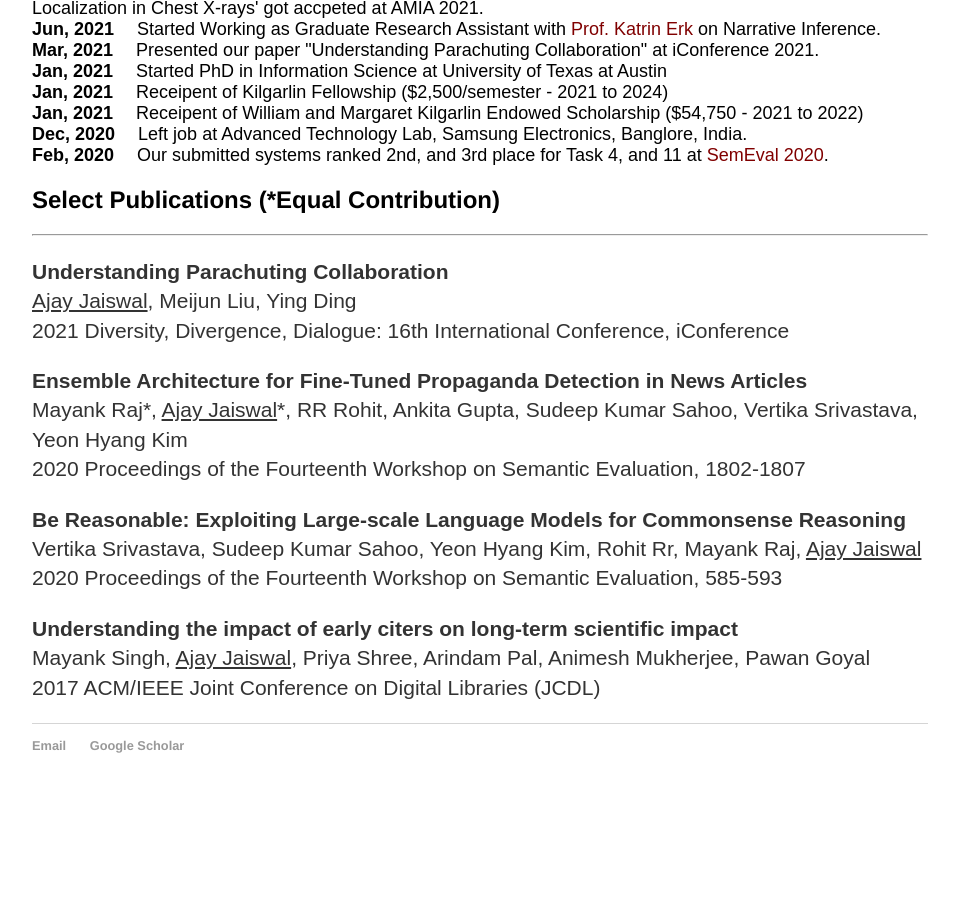
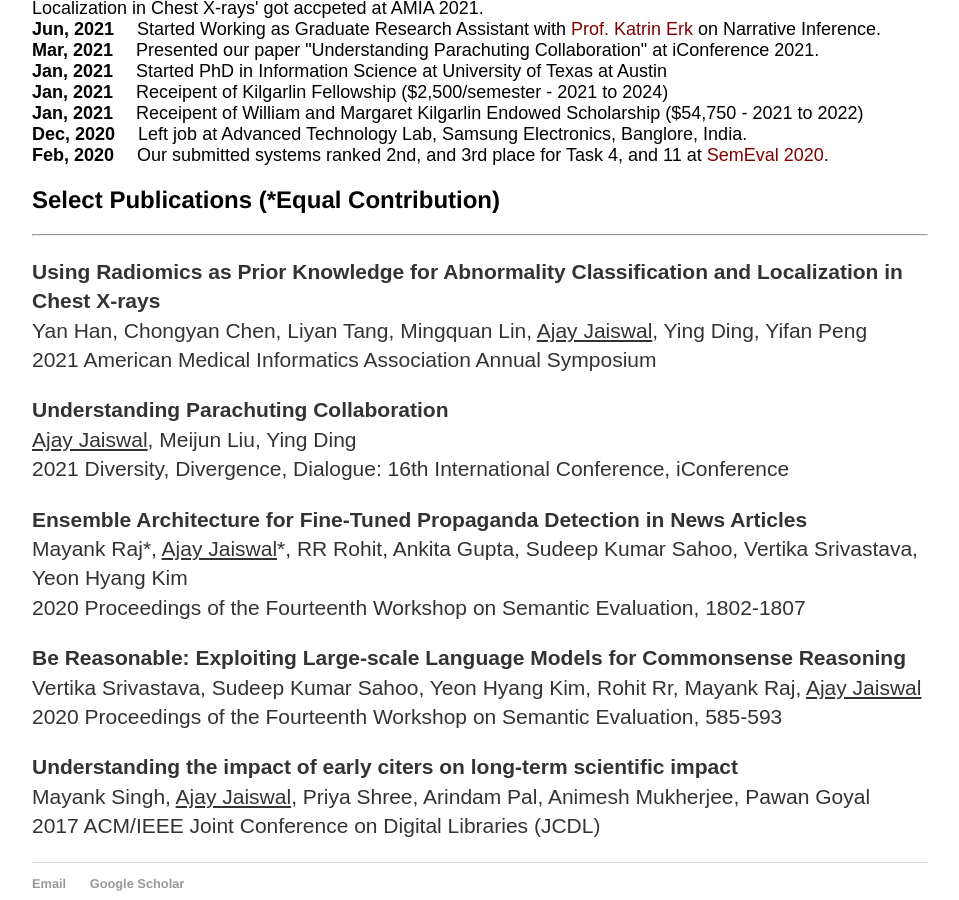
Before and after one commit to Ajay1994/ajay1994.github.io, a Jekyll site: the page built from index.html, in a window 1280 px wide and 900 px high, scrolled down 1204 px. Shown: the whole window, without its empty margins (160-1119 px from the left). Built offline with Jekyll 4.4.1, drawn with Linux system fonts in a browser that asks for light colours; before the commit the page ends 2019 px from its top, so only the background shows below that.

Commit message:
Update index.html

```diff
--- a/index.html
+++ b/index.html
@@ -53,6 +53,10 @@ title: Ajay Jaiswal Homepage
 		<h2 style = "font-size:24px">Select Publications (*Equal Contribution)</h2>
 		<hr/>
 		<div style ="font-size:14px; font-family: Arial, Helvetica, sans-serif;">
+			<p><strong>Using Radiomics as Prior Knowledge for Abnormality Classification and Localization in Chest X-rays</strong><br/>
+			Yan Han, Chongyan Chen, Liyan Tang, Mingquan Lin, <u>Ajay Jaiswal</u>, Ying Ding, Yifan Peng<br/>
+		        2021 American Medical Informatics Association Annual Symposium
+			</p>
 			<p><strong>Understanding Parachuting Collaboration</strong><br/>
 			<u>Ajay Jaiswal</u>, Meijun Liu, Ying Ding<br/>
 		        2021 Diversity, Divergence, Dialogue: 16th International Conference, iConference
```
